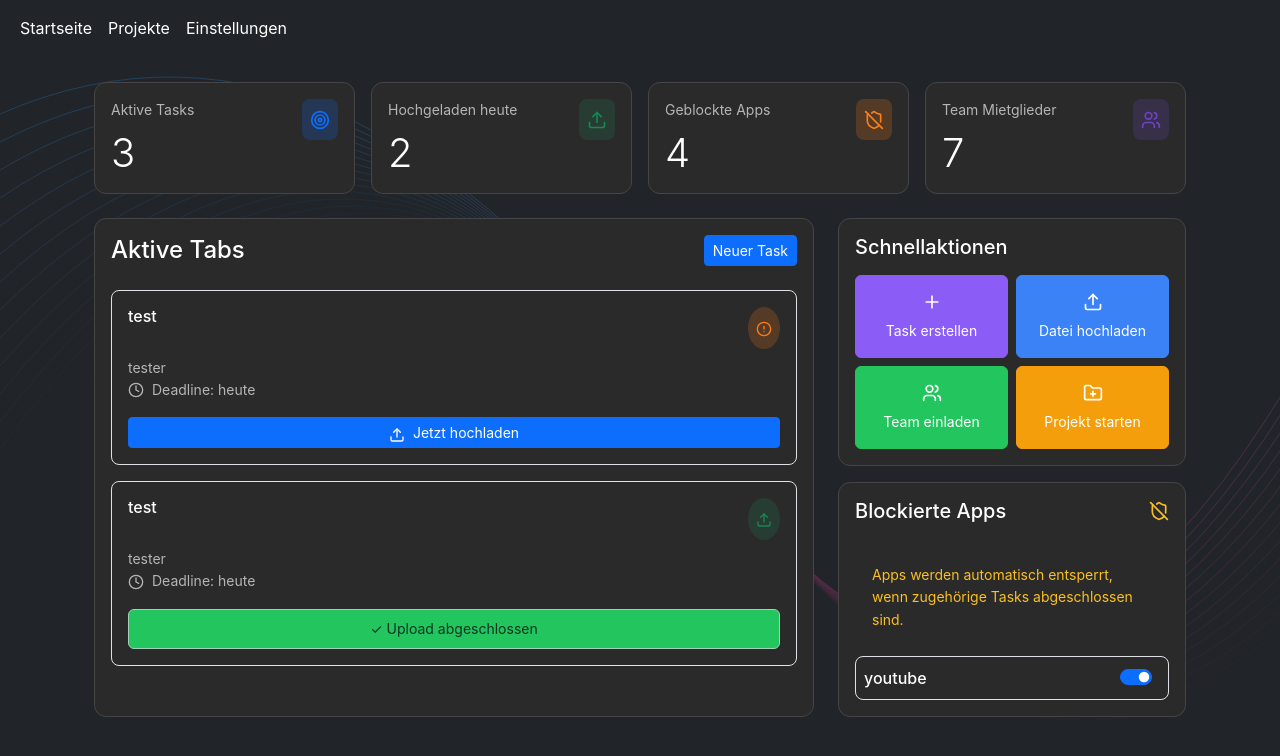
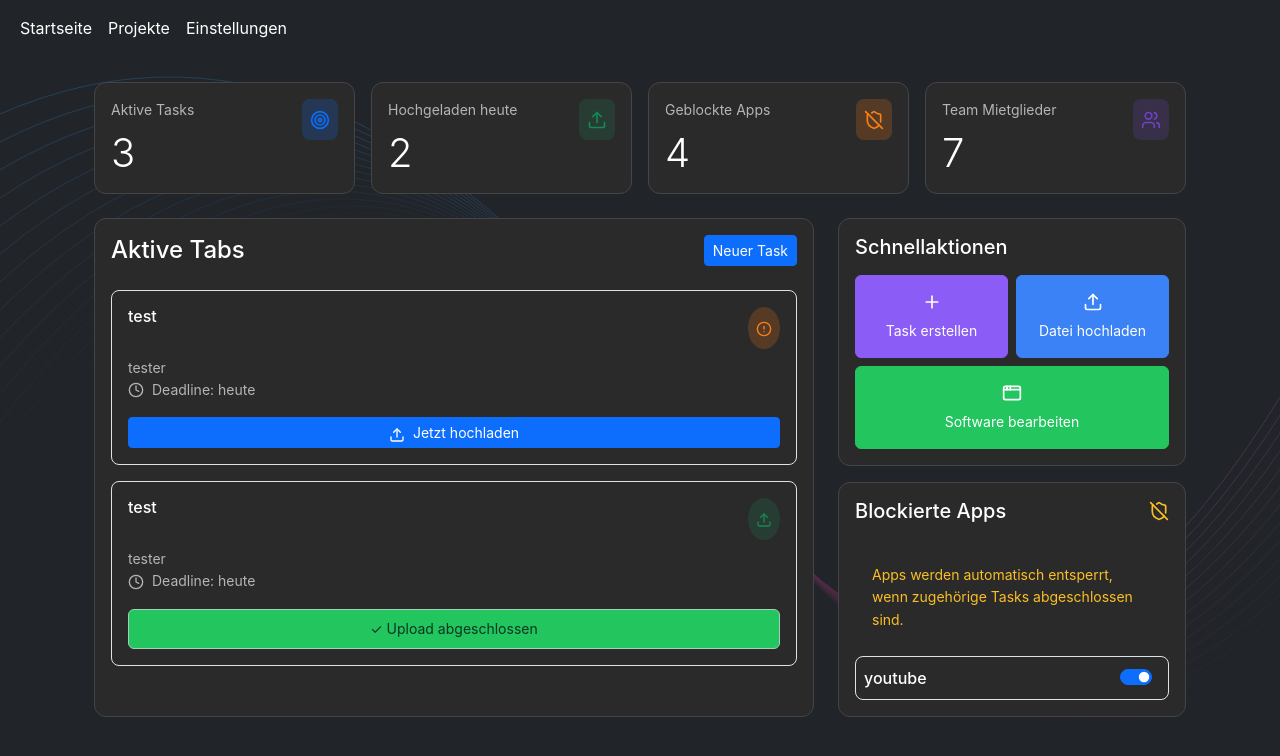
Before and after one commit to MakeMeFifi/FocusBlock, a React (Vite) app in the folder focusblock/src/renderer/: page / in a window 1280 px wide. Shown: the top 756 px of the page. Built offline with nearby package versions, Linux system fonts and the light colour scheme.

Commit message:
project button deleted because this feature is scrapped

```diff
--- a/focusblock/src/renderer/src/components/QuickActions.tsx
+++ b/focusblock/src/renderer/src/components/QuickActions.tsx
@@ -1,4 +1,4 @@
-import { Plus, Upload, Users, FolderPlus, Calendar, Tag } from 'lucide-react'
+import { Plus, Upload, FolderPlus, Calendar, Tag, AppWindow } from 'lucide-react'
 import { useState } from 'react'
 
 const actions = [
@@ -13,18 +13,6 @@ const actions = [
     label: 'Datei hochladen',
     icon: Upload,
     color: '#3b82f6'
-  },
-  {
-    id: 'invite-team',
-    label: 'Team einladen',
-    icon: Users,
-    color: '#22c55e'
-  },
-  {
-    id: 'start-project',
-    label: 'Projekt starten',
-    icon: FolderPlus,
-    color: '#f59e0b'
   }
 ]
 
@@ -60,6 +48,16 @@ export function QuickActions(): React.JSX.Element {
                 </div>
               )
             })}
+            <div className="col-12">
+              <button
+                className="btn w-100 d-flex flex-column align-items-center gap-2 py-3 text-white"
+                style={{ backgroundColor: '#22c55e', borderColor: '#22c55e' }}
+                onClick={() => openModal('invite-team')}
+              >
+                <AppWindow size={20} />
+                <span className="small">Software bearbeiten</span>
+              </button>
+            </div>
           </div>
         </div>
       </div>
@@ -283,8 +281,8 @@ export function QuickActions(): React.JSX.Element {
             >
               <div className="modal-header border-bottom" style={{ borderColor: '#454545' }}>
                 <h5 className="modal-title d-flex align-items-center gap-2">
-                  <Users size={20} style={{ color: '#22c55e' }} />
-                  Team-Mitglied einladen
+                  <AppWindow size={20} style={{ color: '#22c55e' }} />
+                  Software bearbeiten
                 </h5>
                 <button
                   type="button"
@@ -498,7 +496,7 @@ export function QuickActions(): React.JSX.Element {
                   </div>
                   <div className="mb-3">
                     <label htmlFor="projectTeam" className="form-label">
-                      Team-Mitglieder hinzufügen
+                      Software bearbeiten
                     </label>
                     <input
                       type="text"
@@ -511,7 +509,6 @@ export function QuickActions(): React.JSX.Element {
                         color: '#f7f7f7'
                       }}
                     />
-                    <div className="form-text">Du kannst später weitere Mitglieder hinzufügen</div>
                   </div>
                 </form>
               </div>
```
